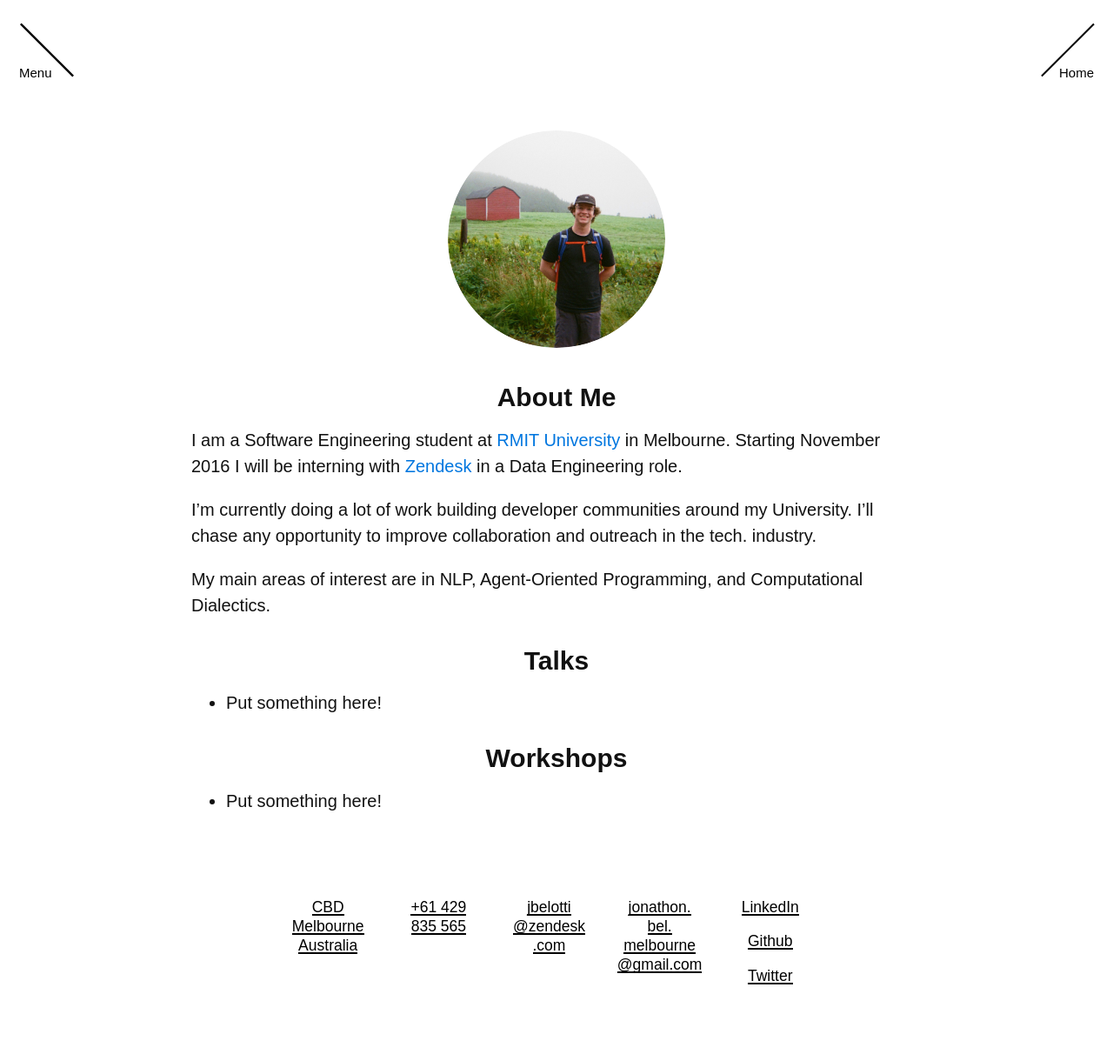
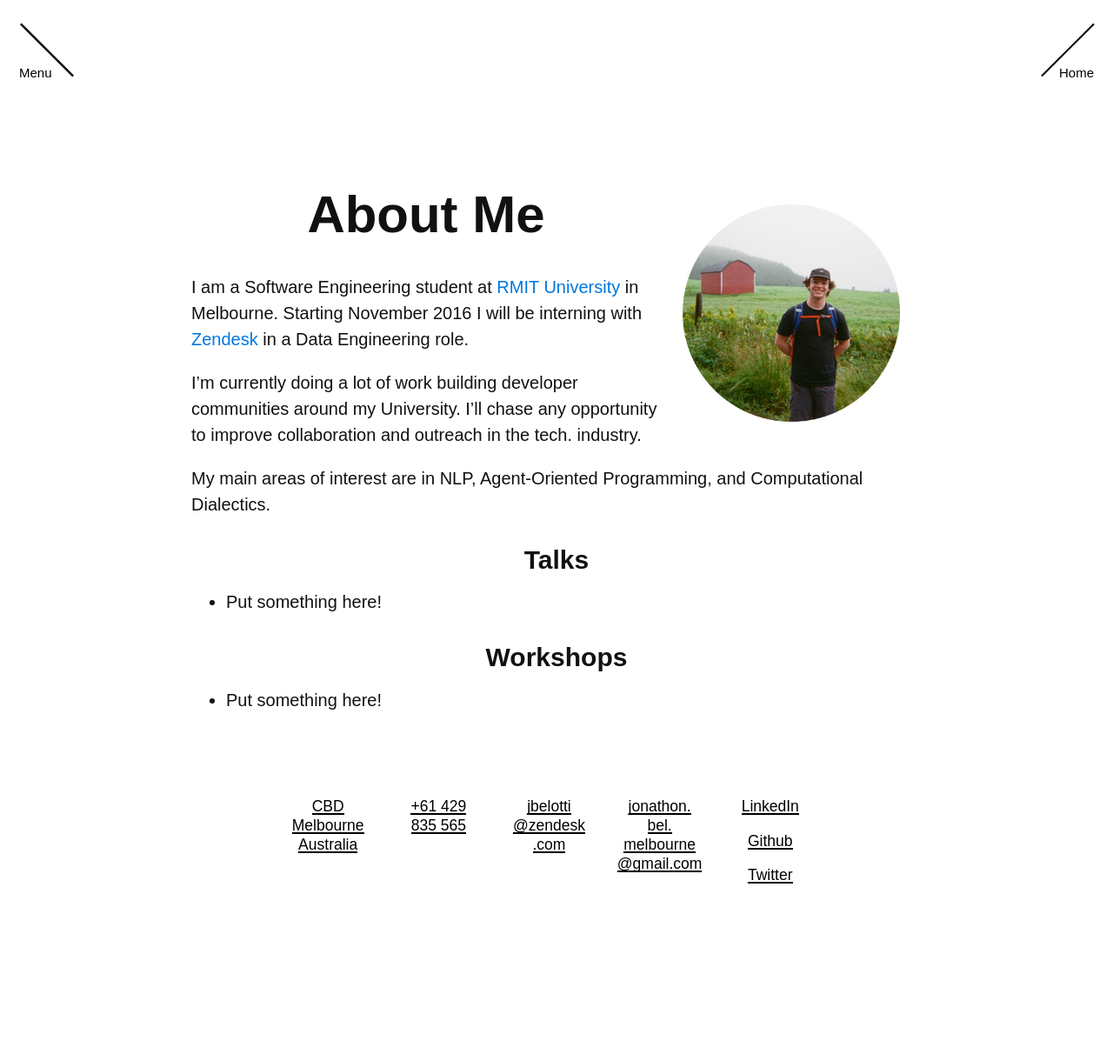
Before and after one commit to MaxwellPaterson/MaxwellPaterson.github.io, a Jekyll site: the page built from about.md, in a window 1280 px wide. Shown: the whole page at 87% size. Built offline with Jekyll 4.4.1, drawn with Linux system fonts in a browser that asks for light colours; nearby versions of some CDN libraries; some web fonts are replaced; after the commit the page ends 1097 px from its top, so only the background shows below that.

Commit message:
Changes to layout

```diff
--- a/_layouts/about.html
+++ b/_layouts/about.html
@@ -1,14 +1,26 @@
 ---
 layout: default
 ---
-<div style="text-align: center;">
-  <img style="border-radius: 50%; max-width: 250px;" src="{{ page.headshot }}">
+<div>
+  <img
+    id="headshot"
+    style="border-radius: 0.5em; max-width: 250px; float: right; margin: 1.25em;"
+    src="{{ page.headshot }}"
+  >
 </div>
 <div class="post">
   <header class="post-header">
-    <h1 class="h2">{{ page.title }}</h1>
+    <h1>{{ page.title }}</h1>
   </header>
   <article class="post-content">
   {{ content }}
   </article>
 </div>
+
+<style>
+@media screen and (max-width: 900px) {
+  #headshot {
+    display: none;
+  }
+}
+</style>
--- a/_sass/_navigation.scss
+++ b/_sass/_navigation.scss
@@ -1,14 +1,8 @@
-
 nav ul {
-    z-index: 1001;
-    float: left;
   padding-left: 0;
-    padding-bottom: 5%;
+  width: 100%;
   margin: 0;
-    background: $header-fg;
   width: 100%;
-    -webkit-transform: translateY(-116%);
-    transform: translateY(-116%);
   display: -webkit-flex;
   display: -ms-flexbox;
   display: flex;
@@ -25,13 +19,31 @@ nav ul {
   transition: all 0.75s ease;
 }
 
-nav .flexbox-parent {
-    width: 100000%;
+ul.nav {
+  background-color: #3D99CE;
+  text-align: center;
+}
+
+#main-menu li {
+  display: inline-block;
+  padding: 10px 20px;
+}
+
+#main-menu li > a {
+  text-decoration: none;
 }
 
 nav li {
   list-style: none;
   margin: 4vh auto;
+}
+
+// Reduce vertical spacing on mobile.
+@media only screen and (max-width: 600px) {
+  nav li {
+    margin-top: 0;
+    margin-bottom: 0;
+  }
 }
 
 nav .nav-underline:before {
@@ -41,15 +53,18 @@ nav .nav-underline:before {
   transform: scaleX(1);
 }
 
-.medium-link h2:before, nav .nav-underline:before, nav a:after {
-    content: '';
+.medium-link h2:before,
+nav .nav-underline:before,
+nav a:after {
+  content: "";
   border-bottom: 2px solid $header-fg;
 }
 
-nav .nav-underline:before, nav a:after {
+nav .nav-underline:before,
+nav a:after {
   position: absolute;
   left: 0;
-    transition: .4s;
+  transition: 0.4s;
 }
 
 nav a {
@@ -68,8 +83,12 @@ nav a:hover:after {
 }
 
 nav a:after {
-    bottom: .5vh;
+  bottom: 0.5vh;
   width: 100%;
   -webkit-transform: scaleX(0);
   transform: scaleX(0);
 }
+
+.current {
+  font-weight: bold !important;
+}
```
Lines whose indentation alone changed are shown as unchanged.
